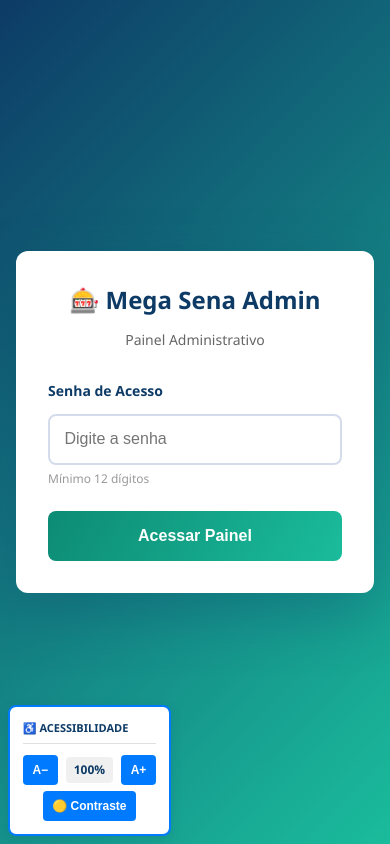
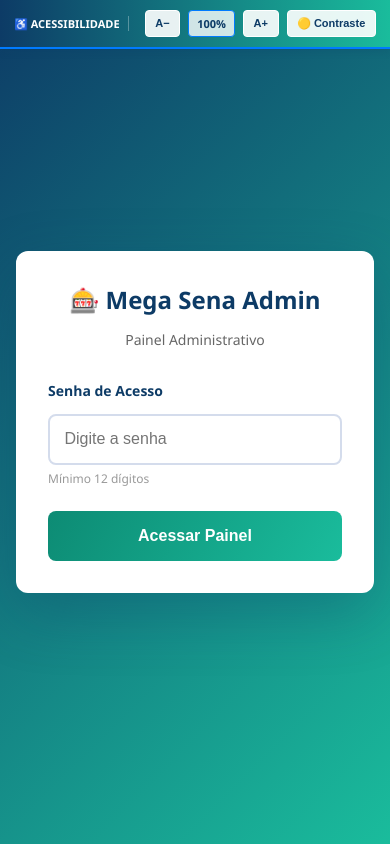
Before and after one commit to alexandretrieste/megasena, a website: page public/login.html in a window 390 px wide. Drawn offline with Linux system fonts and the light colour scheme.

Commit message:
Corrigir evento dos botões de acessibilidade (aumentar/diminuir fonte)

```diff
--- a/public/login.html
+++ b/public/login.html
@@ -232,7 +232,6 @@
       document.getElementById('decrease-font')?.addEventListener('click', () => {
         updateFontSize(currentFontSize - 10);
       });
-
       document.getElementById('increase-font')?.addEventListener('click', () => {
         updateFontSize(currentFontSize + 10);
       });
@@ -241,6 +240,21 @@
 
       loadSavedFontSize();
       loadHighContrastPreference();
+
+      // Garantir inicialização dos botões após DOM pronto
+      if (document.readyState === 'loading') {
+        document.addEventListener('DOMContentLoaded', () => {
+          document.getElementById('decrease-font')?.addEventListener('click', () => {
+            updateFontSize(currentFontSize - 10);
+          });
+
+          document.getElementById('increase-font')?.addEventListener('click', () => {
+            updateFontSize(currentFontSize + 10);
+          });
+
+          document.getElementById('high-contrast-toggle')?.addEventListener('click', toggleHighContrast);
+        });
+      }
 
       // Login
       const loginForm = document.getElementById('login-form');
--- a/public/style.css
+++ b/public/style.css
@@ -11,6 +11,7 @@
 body {
   margin: 0;
   padding: 2rem;
+  padding-top: 3.5rem;
   font-size: 16px;
   transition: font-size 0.2s ease;
 }
@@ -174,27 +175,28 @@
 
 .accessibility-controls {
   position: fixed;
-  bottom: 1rem;
-  left: 1rem;
+  top: 0;
+  left: 0;
+  right: 0;
   display: flex;
-  flex-direction: column;
-  gap: 0.5rem;
-  background: #fff;
-  padding: 1rem;
-  border-radius: 8px;
-  box-shadow: 0 4px 12px rgba(13, 59, 102, 0.15);
-  z-index: 9998;
-  border: 2px solid #007bff;
+  align-items: center;
+  justify-content: center;
+  gap: 1rem;
+  background: linear-gradient(90deg, #0d3b66, #1abc9c);
+  padding: 0.8rem 1rem;
+  z-index: 9999;
+  border-bottom: 2px solid #007bff;
+  box-shadow: 0 2px 8px rgba(13, 59, 102, 0.2);
 }
 
 .accessibility-controls-title {
   font-weight: 600;
-  color: #0d3b66;
-  font-size: 12px;
+  color: #fff;
+  font-size: 13px;
   text-transform: uppercase;
-  margin-bottom: 0.5rem;
-  border-bottom: 1px solid #e0e0e0;
-  padding-bottom: 0.5rem;
+  margin-right: 1rem;
+  border-right: 1px solid rgba(255, 255, 255, 0.3);
+  padding-right: 1rem;
 }
 
 .accessibility-group {
@@ -214,14 +216,14 @@
 #decrease-font,
 #increase-font,
 #high-contrast-toggle {
-  background: #007bff;
-  color: white;
-  border: none;
-  padding: 0.6rem 0.8rem;
+  background: rgba(255, 255, 255, 0.9);
+  color: #0d3b66;
+  border: 1px solid #fff;
+  padding: 0.5rem 0.8rem;
   border-radius: 4px;
   cursor: pointer;
   font-weight: bold;
-  font-size: 13px;
+  font-size: 12px;
   transition: all 0.2s ease;
   white-space: nowrap;
 }
@@ -229,23 +231,24 @@
 #decrease-font:hover,
 #increase-font:hover,
 #high-contrast-toggle:hover {
-  background: #0056b3;
+  background: #fff;
   transform: scale(1.05);
 }
 
 #decrease-font:active,
 #increase-font:active,
 #high-contrast-toggle:active {
-  background: #003d82;
-  transform: scale(0.98);
+  transform: scale(0.95);
 }
 
 #high-contrast-toggle.active {
-  background: #28a745;
+  background: #ffff00;
+  color: #000;
+  border-color: #000;
 }
 
 #high-contrast-toggle.active:hover {
-  background: #218838;
+  background: #cccc00;
 }
 
 #font-size-display {
@@ -253,16 +256,27 @@
   color: #0d3b66;
   min-width: 50px;
   text-align: center;
-  font-size: 13px;
-  background: #f0f0f0;
+  font-size: 12px;
+  background: rgba(255, 255, 255, 0.8);
   padding: 0.4rem 0.6rem;
   border-radius: 4px;
+  border: 1px solid #007bff;
 }
 
 /* Modo Alto Contraste */
 body.high-contrast {
   background: #000;
   color: #ffff00;
+}
+
+body.high-contrast .accessibility-controls {
+  background: linear-gradient(90deg, #000, #000);
+  border-bottom: 3px solid #ffff00;
+}
+
+body.high-contrast .accessibility-controls-title {
+  color: #ffff00;
+  border-right: 1px solid #ffff00;
 }
 
 body.high-contrast .card,
@@ -301,6 +315,25 @@
 
 body.high-contrast button:hover {
   background: #cccc00;
+}
+
+body.high-contrast #decrease-font,
+body.high-contrast #increase-font,
+body.high-contrast #high-contrast-toggle {
+  background: #ffff00;
+  color: #000;
+  border: 1px solid #000;
+}
+
+body.high-contrast #high-contrast-toggle.active {
+  background: #ffff00;
+  color: #000;
+}
+
+body.high-contrast #font-size-display {
+  background: #111;
+  color: #ffff00;
+  border: 1px solid #ffff00;
 }
 
 body.high-contrast .number {
@@ -350,44 +383,28 @@
   border: 2px solid #000;
 }
 
-body.high-contrast .accessibility-controls {
-  background: #000;
-  border: 3px solid #ffff00;
-}
-
-body.high-contrast .accessibility-controls-title {
-  color: #ffff00;
-  border-bottom: 1px solid #ffff00;
-}
-
-body.high-contrast #font-size-display {
-  background: #111;
-  color: #ffff00;
-  border: 1px solid #ffff00;
-}
-
 @media (max-width: 640px) {
   .accessibility-controls {
-    bottom: 0.5rem;
-    left: 0.5rem;
-    padding: 0.8rem;
-    gap: 0.4rem;
+    padding: 0.6rem 0.5rem;
+    gap: 0.5rem;
+    flex-wrap: wrap;
   }
 
   .accessibility-controls-title {
+    margin-right: 0.5rem;
+    padding-right: 0.5rem;
     font-size: 11px;
-    margin-bottom: 0.3rem;
   }
 
   #decrease-font,
   #increase-font,
   #high-contrast-toggle {
-    padding: 0.5rem 0.6rem;
-    font-size: 12px;
+    padding: 0.4rem 0.6rem;
+    font-size: 11px;
   }
 
   #font-size-display {
-    font-size: 12px;
+    font-size: 11px;
     min-width: 45px;
     padding: 0.3rem 0.5rem;
   }
```
Also changed, not shown: public/admin.html (+14 -2 lines), public/app.js (+15 -0 lines).
